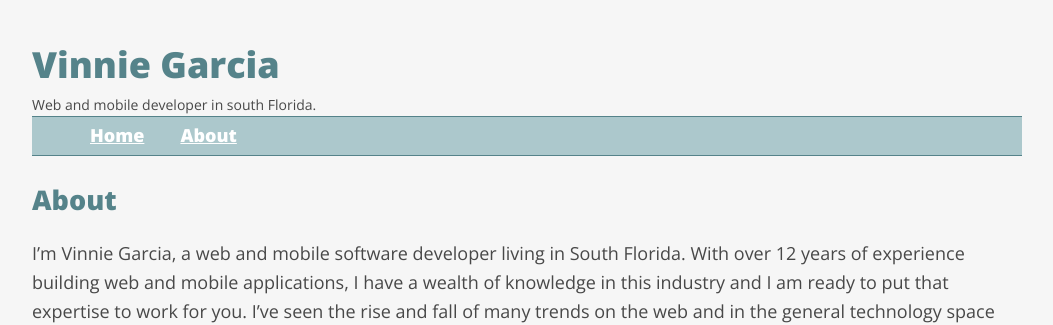
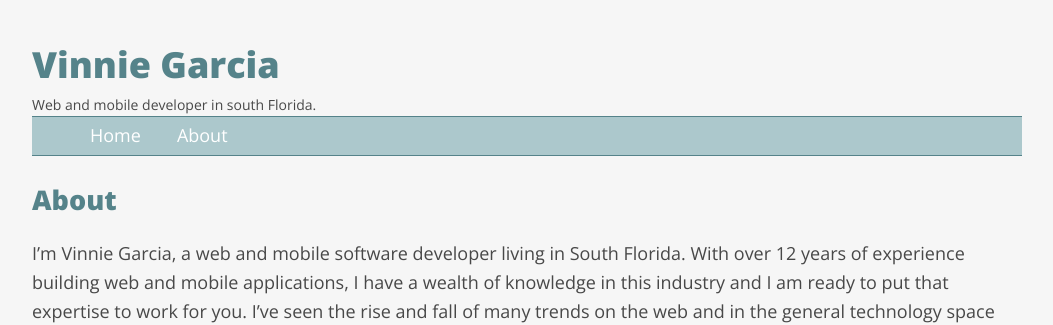
Before and after one commit to vinniegarcia/vinniegarcia.github.com, a Jekyll site: the page built from about.md, in a window 1280 px wide. Shown: the top 325 px of the page, without its empty margins (113-1166 px from the left). Built offline with Jekyll 4.4.1, drawn with Linux system fonts in a browser that asks for light colours; Markdown is read by kramdown in place of the engine named in the settings.

Commit message:
less updates

```diff
--- a/css/main.css
+++ b/css/main.css
@@ -76,13 +76,14 @@ nav a {
 }
 
 nav ul {
-  font-weight: bold;
+  font-weight: 400;
   list-style: none;
 }
 
 nav ul a {
   padding: .25em 1em;
   color: white;
+  text-decoration: none;
   background-color: #acc8cc;
 }
 
--- a/less/main.less
+++ b/less/main.less
@@ -11,7 +11,7 @@
 @baseLineHeight: 1.6;
 @baseFont: 'Open Sans', Avenir, Verdana, Geneva, sans-serif;
 @headingFont: 'Open Sans', 'Helvetica Neue', Helvetica, Arial, sans-serif;
-
+@boldWeight: 400;
 
 /* Mixin */
 .transition (@prop: all, @time: 1s, @ease: linear) {
@@ -102,13 +102,14 @@ nav {
 		a {
 			background-color: @lighterBlue;
 			color: white;
+			text-decoration: none;
 			padding: .25em 1em;
 			&:hover {
 				background-color: @darkerBlue;
 				color: #ffc;
 			}
 		}
-		font-weight: bold;
+		font-weight: @boldWeight;
 		list-style: none;
 	}
 }
```
